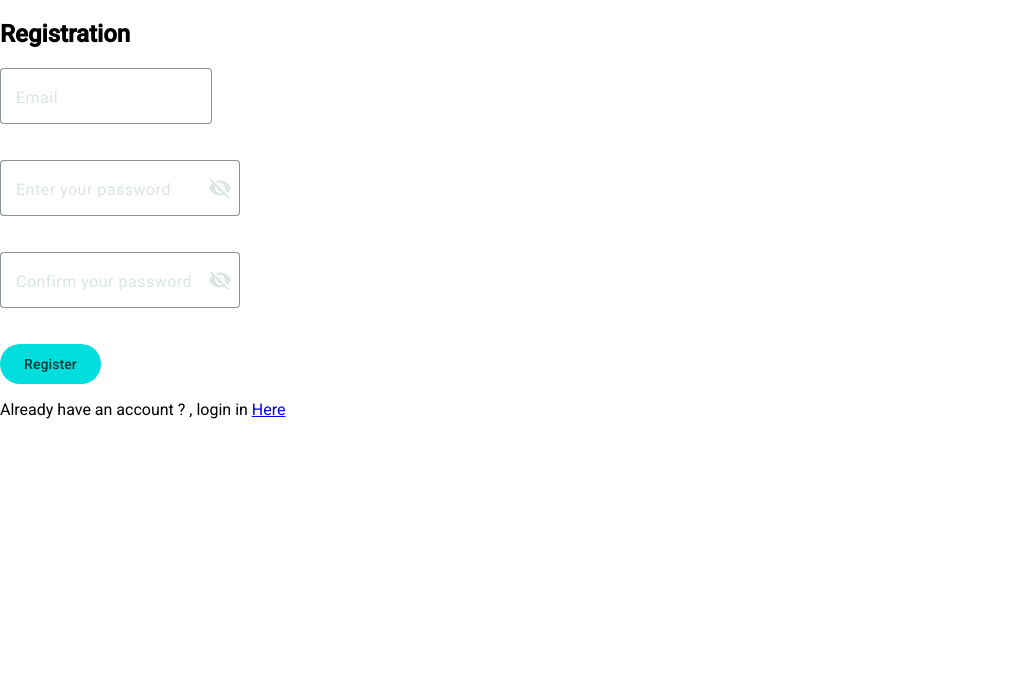
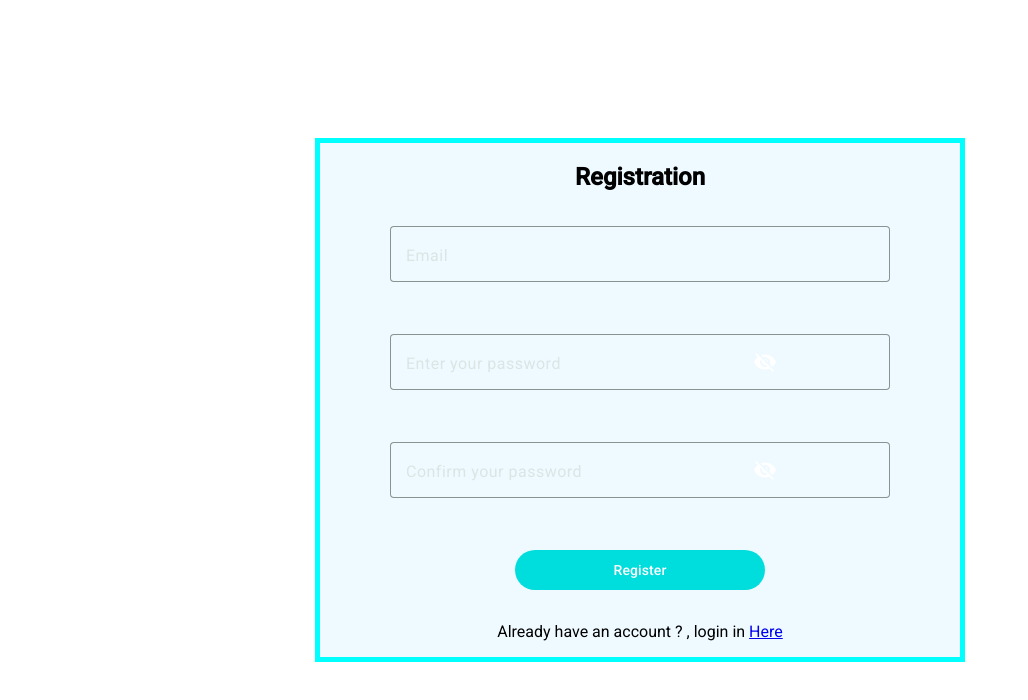
Before and after one commit to dot-ruth/personal-finance-frontend, an Angular app: page /register in a window 1280 px wide. Shown: the top 700 px of the page, without its empty margins (0-1028 px from the left). Built offline with nearby package versions, Linux system fonts and the light colour scheme.

Commit message:
FEAT|#1|added styling for the registration page

```diff
--- a/src/app/pages/register-page/register-page.component.html
+++ b/src/app/pages/register-page/register-page.component.html
@@ -1,3 +1,5 @@
+<div class="container">
+
 <div class="registrationForm">
     <h2>Registration</h2>
     <p>
@@ -42,3 +44,4 @@
     <p> Already have an account ? , login in <a href="#">Here</a></p>
 
 </div>
+</div>
--- a/src/app/pages/register-page/register-page.component.scss
+++ b/src/app/pages/register-page/register-page.component.scss
@@ -0,0 +1,19 @@
+.container{
+    height: 100%;
+    display: flex;
+    justify-content: center;
+    align-items: center;
+.registrationForm{
+    border: 5px solid cyan;
+    background-color: rgba(86, 203, 249,0.1);
+    width: 50%;
+    display: flex;
+    flex-direction: column;
+    align-items: center;
+    mat-form-field {
+        width: 500px;
+        input { color: black;}
+     }
+    button { width: 250px; color: white; }
+}
+}
```
